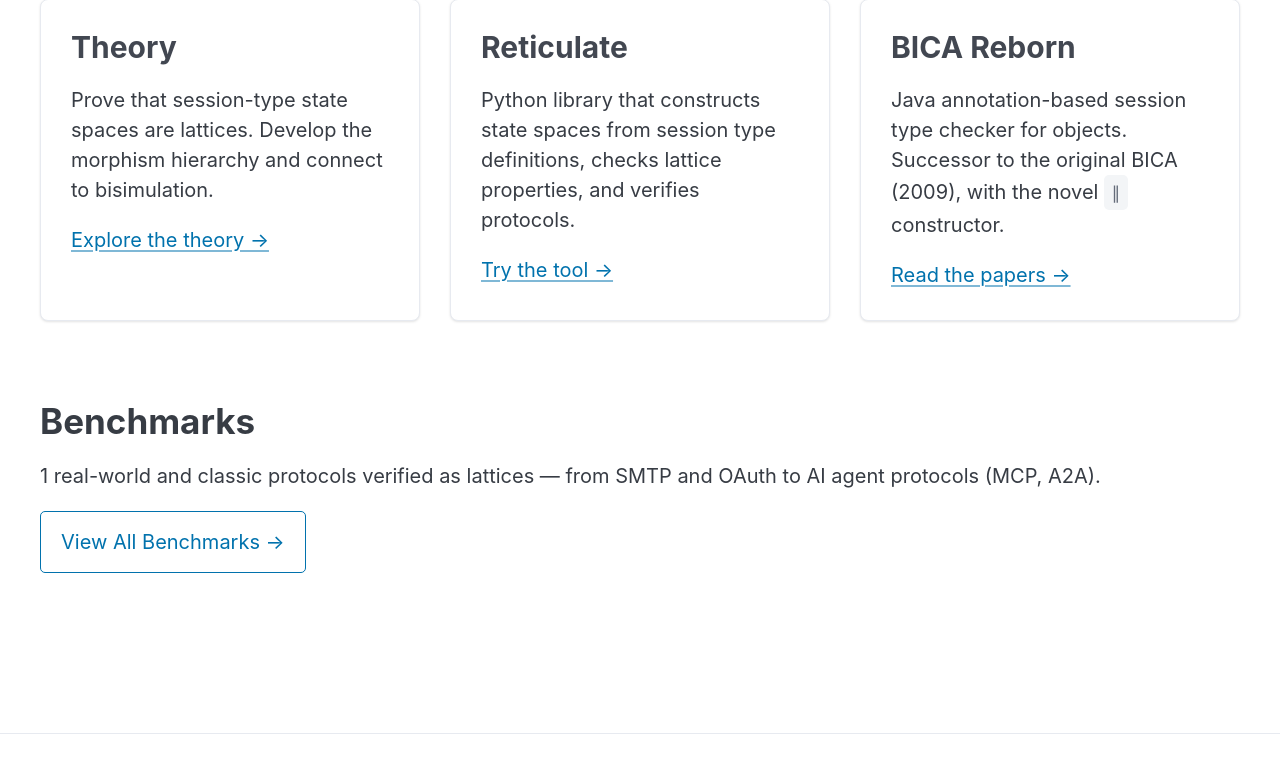
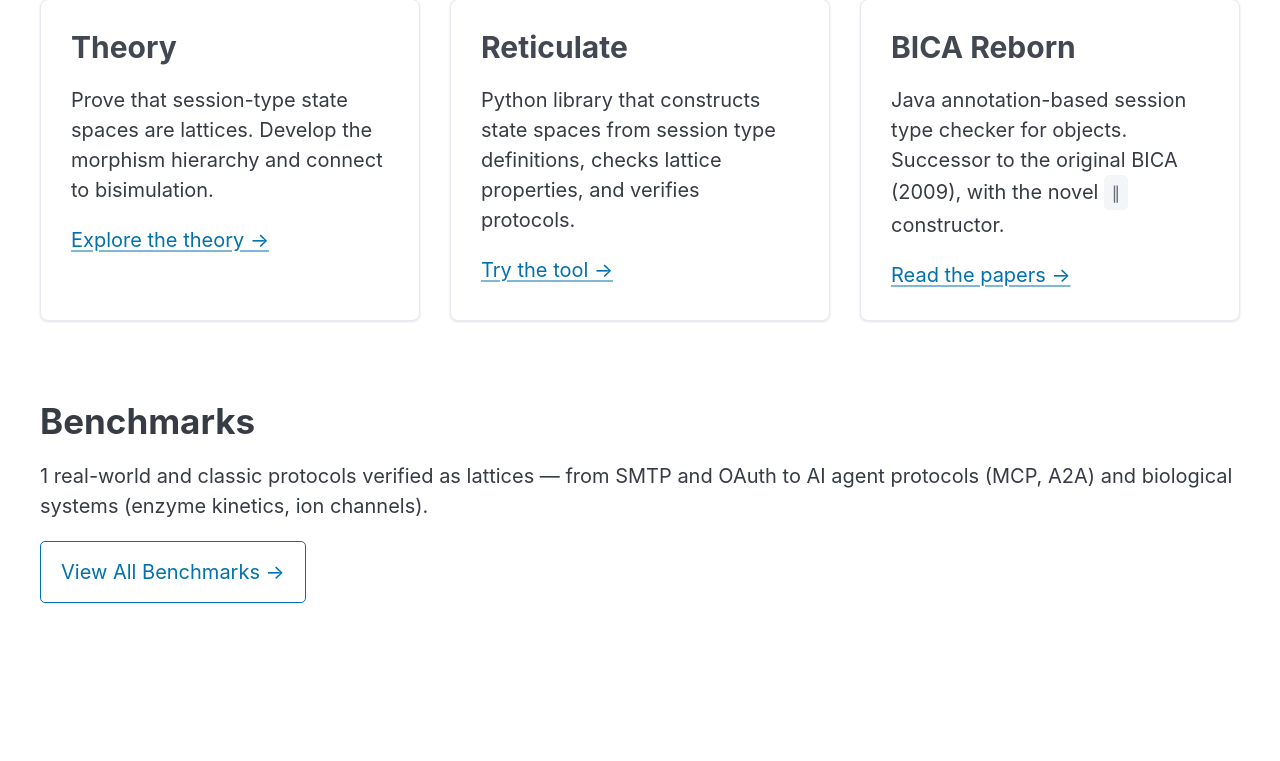
Before and after one commit to bica-tools/web-playground, a Python web app: template templates/index.html in a window 1280 px wide. Shown: the part 1761-2522 px from the top of the page. Run offline with Jinja, Linux system fonts and the light colour scheme; the template is opened without the code that fills it: most values are stand-ins (such as "Sample title", 1, 10 or a date in 2020); some libraries are stand-ins or nearby versions.

Commit message:
Update web app for 34 benchmarks: meta descriptions and index copy
The benchmarks page and pre-rendering pipeline already iterate dynamically
over all protocols from protocols.py, so the 4 new biological benchmarks
appear automatically. This commit updates stale meta descriptions (17 → 34)
and adds biological systems to the index page benchmark blurb.

Co-Authored-By: Claude Opus 4.6 <noreply@anthropic.com>

```diff
--- a/templates/benchmarks.html
+++ b/templates/benchmarks.html
@@ -1,7 +1,7 @@
 {% extends "base.html" %}
 
 {% block title %}Benchmarks{% endblock %}
-{% block meta_description %}17 real-world and classic protocols verified as lattices: SMTP, OAuth, MCP, A2A, WebSocket, and more.{% endblock %}
+{% block meta_description %}34 real-world and classic protocols verified as lattices: SMTP, OAuth, MCP, A2A, WebSocket, enzyme kinetics, ion channels, and more.{% endblock %}
 {% block og_title %}Reticulate — Benchmark Gallery{% endblock %}
 {% block og_path %}/benchmarks{% endblock %}
 
--- a/templates/index.html
+++ b/templates/index.html
@@ -1,7 +1,7 @@
 {% extends "base.html" %}
 
 {% block title %}Home{% endblock %}
-{% block meta_description %}Reticulate: a theory and toolchain proving that session-type state spaces form lattices. Interactive analyzer, 17 verified benchmarks, and formal theory.{% endblock %}
+{% block meta_description %}Reticulate: a theory and toolchain proving that session-type state spaces form lattices. Interactive analyzer, 34 verified benchmarks, and formal theory.{% endblock %}
 
 {% block content %}
     <!-- Hero -->
@@ -121,7 +121,7 @@
         <h2>Benchmarks</h2>
         <p>
             {{ num_benchmarks }} real-world and classic protocols verified as lattices &mdash;
-            from SMTP and OAuth to AI agent protocols (MCP, A2A).
+            from SMTP and OAuth to AI agent protocols (MCP, A2A) and biological systems (enzyme kinetics, ion channels).
         </p>
         <a href="/benchmarks" role="button" class="outline">View All Benchmarks &rarr;</a>
     </section>
```
